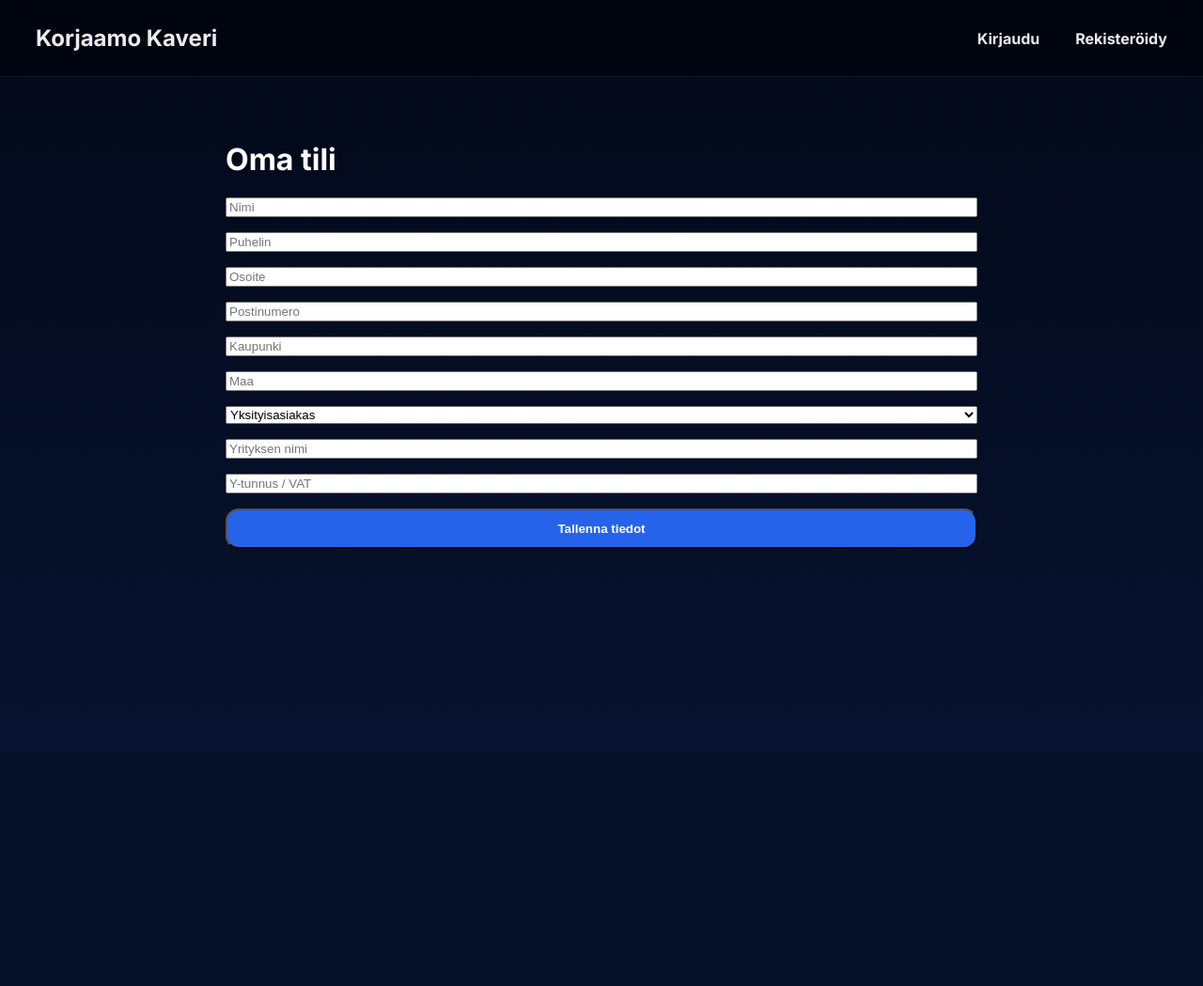
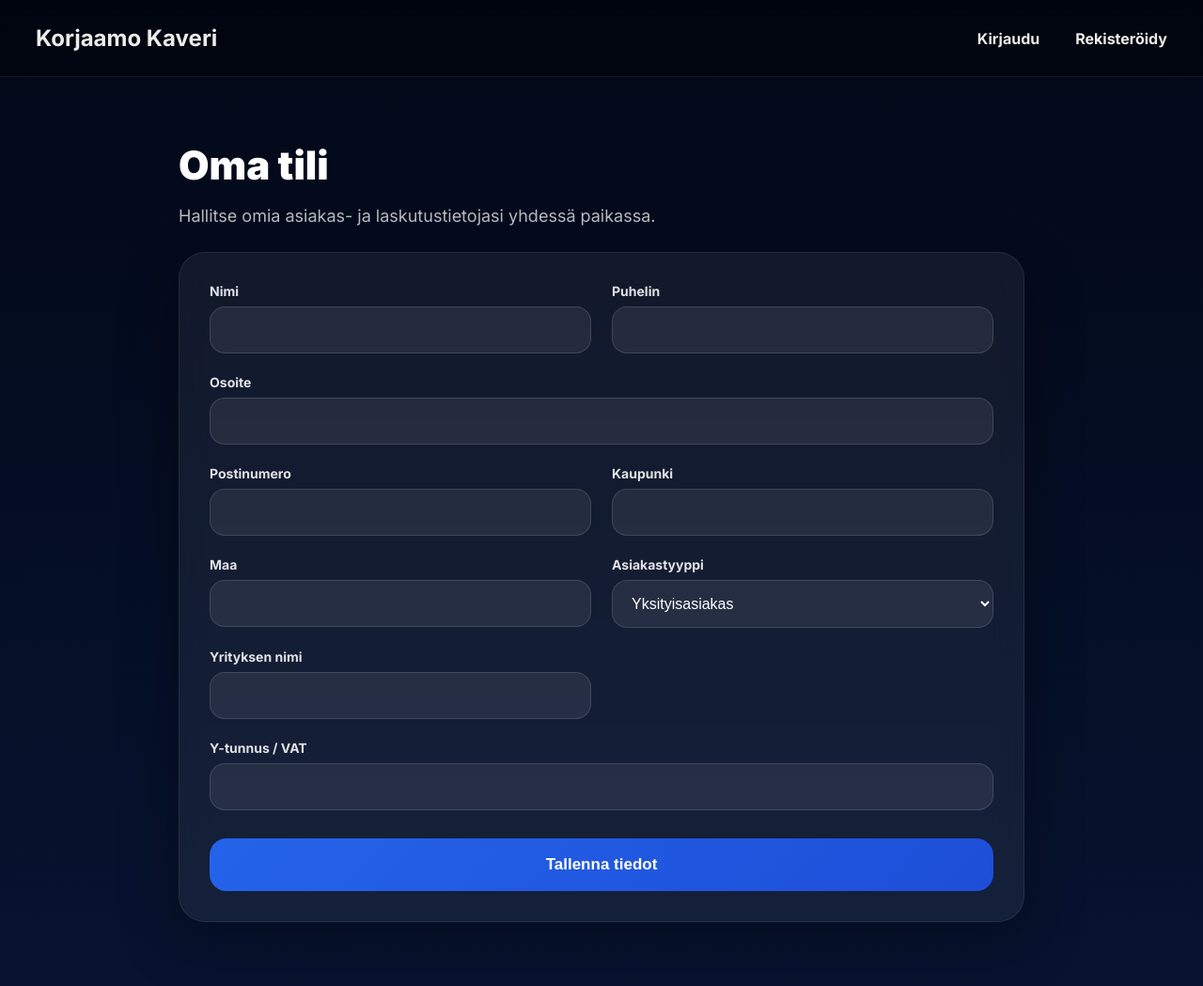
Before and after one commit to korjaamokaveri/korjaamokaveri, a Python web app: template templates/account.html in a window 1280 px wide. Shown: the whole page at 94% size. Before the commit the page ends 584 px from the top, so only its background shows below. Run offline with Jinja, Linux system fonts and the light colour scheme; the template is opened without the code that fills it, so the values that code supplies are empty.

Commit message:
Add custom styles and update account form layout

```diff
--- a/templates/account.html
+++ b/templates/account.html
@@ -2,130 +2,298 @@
 
 {% block title %}Oma tili{% endblock %}
 
+{% block extra_css %}
+<style>
+
+.account-wrap {
+    max-width: 900px;
+    margin: 40px auto;
+}
+
+.account-header {
+    margin-bottom: 28px;
+}
+
+.account-header h1 {
+    font-size: 42px;
+    margin-bottom: 10px;
+    font-weight: 900;
+}
+
+.account-header p {
+    color: rgba(255,255,255,0.72);
+    font-size: 18px;
+}
+
+.account-card {
+    background: rgba(255,255,255,0.06);
+    border: 1px solid rgba(255,255,255,0.08);
+    border-radius: 28px;
+    padding: 32px;
+    backdrop-filter: blur(16px);
+    box-shadow: 0 20px 60px rgba(0,0,0,0.35);
+}
+
+.form-grid {
+    display: grid;
+    grid-template-columns: 1fr 1fr;
+    gap: 22px;
+}
+
+.form-group {
+    display: flex;
+    flex-direction: column;
+}
+
+.form-group.full {
+    grid-column: 1 / -1;
+}
+
+.form-group label {
+    margin-bottom: 8px;
+    font-size: 14px;
+    font-weight: 700;
+    color: rgba(255,255,255,0.88);
+}
+
+.form-input {
+    width: 100%;
+    border: 1px solid rgba(255,255,255,0.12);
+    background: rgba(255,255,255,0.08);
+    color: white;
+    border-radius: 16px;
+    padding: 15px 16px;
+    font-size: 16px;
+    outline: none;
+    transition: 0.2s ease;
+}
+
+.form-input:focus {
+    border-color: #3b82f6;
+    background: rgba(255,255,255,0.12);
+    box-shadow: 0 0 0 4px rgba(59,130,246,0.18);
+}
+
+.form-input::placeholder {
+    color: rgba(255,255,255,0.4);
+}
+
+.save-btn {
+    margin-top: 30px;
+    width: 100%;
+    border: none;
+    border-radius: 18px;
+    padding: 18px;
+    font-size: 17px;
+    font-weight: 800;
+    background: linear-gradient(
+        135deg,
+        #2563eb,
+        #1d4ed8
+    );
+    color: white;
+    cursor: pointer;
+    transition: 0.2s ease;
+}
+
+.save-btn:hover {
+    transform: translateY(-1px);
+    box-shadow: 0 10px 30px rgba(37,99,235,0.35);
+}
+
+.success-box {
+    margin-bottom: 22px;
+    padding: 16px;
+    border-radius: 16px;
+    background: rgba(22,163,74,0.18);
+    border: 1px solid rgba(22,163,74,0.35);
+    color: #86efac;
+    font-weight: 700;
+}
+
+.error-box {
+    margin-bottom: 22px;
+    padding: 16px;
+    border-radius: 16px;
+    background: rgba(220,38,38,0.18);
+    border: 1px solid rgba(220,38,38,0.35);
+    color: #fca5a5;
+    font-weight: 700;
+}
+
+@media (max-width: 760px) {
+
+    .account-wrap {
+        margin: 20px auto;
+    }
+
+    .account-card {
+        padding: 22px;
+        border-radius: 22px;
+    }
+
+    .form-grid {
+        grid-template-columns: 1fr;
+        gap: 18px;
+    }
+
+    .account-header h1 {
+        font-size: 34px;
+    }
+
+    .account-header p {
+        font-size: 16px;
+    }
+}
+
+</style>
+{% endblock %}
+
 {% block content %}
 
-<div class="card" style="max-width:800px; margin:40px auto;">
+<div class="account-wrap">
 
+    <div class="account-header">
         <h1>Oma tili</h1>
+        <p>
+            Hallitse omia asiakas- ja laskutustietojasi yhdessä paikassa.
+        </p>
+    </div>
+
+    <div class="account-card">
 
         {% if success %}
-        <div style="
-            background:#16a34a;
-            color:white;
-            padding:14px;
-            border-radius:12px;
-            margin-bottom:20px;
-        ">
+            <div class="success-box">
                 {{ success }}
             </div>
         {% endif %}
 
         {% if error %}
-        <div style="
-            background:#dc2626;
-            color:white;
-            padding:14px;
-            border-radius:12px;
-            margin-bottom:20px;
-        ">
+            <div class="error-box">
                 {{ error }}
             </div>
         {% endif %}
 
         <form method="POST">
 
-        <div style="display:grid; gap:16px;">
+            <div class="form-grid">
 
+                <div class="form-group">
+                    <label>Nimi</label>
                     <input
                         type="text"
                         name="full_name"
-                placeholder="Nimi"
                         value="{{ current_user.full_name or '' }}"
                         class="form-input"
                     >
+                </div>
 
+                <div class="form-group">
+                    <label>Puhelin</label>
                     <input
                         type="text"
                         name="phone"
-                placeholder="Puhelin"
                         value="{{ current_user.phone or '' }}"
                         class="form-input"
                     >
+                </div>
 
+                <div class="form-group full">
+                    <label>Osoite</label>
                     <input
                         type="text"
                         name="address_line1"
-                placeholder="Osoite"
                         value="{{ current_user.address_line1 or '' }}"
                         class="form-input"
                     >
+                </div>
 
+                <div class="form-group">
+                    <label>Postinumero</label>
                     <input
                         type="text"
                         name="postal_code"
-                placeholder="Postinumero"
                         value="{{ current_user.postal_code or '' }}"
                         class="form-input"
                     >
+                </div>
 
+                <div class="form-group">
+                    <label>Kaupunki</label>
                     <input
                         type="text"
                         name="city"
-                placeholder="Kaupunki"
                         value="{{ current_user.city or '' }}"
                         class="form-input"
                     >
+                </div>
 
+                <div class="form-group">
+                    <label>Maa</label>
                     <input
                         type="text"
                         name="country"
-                placeholder="Maa"
                         value="{{ current_user.country or '' }}"
                         class="form-input"
                     >
+                </div>
+
+                <div class="form-group">
+                    <label>Asiakastyyppi</label>
 
                     <select name="customer_type" class="form-input">
 
                         <option
                             value="private"
-                    {% if current_user.customer_type == "private" %}selected{% endif %}
+                            {% if current_user.customer_type == "private" %}
+                                selected
+                            {% endif %}
                         >
                             Yksityisasiakas
                         </option>
 
                         <option
                             value="company"
-                    {% if current_user.customer_type == "company" %}selected{% endif %}
+                            {% if current_user.customer_type == "company" %}
+                                selected
+                            {% endif %}
                         >
                             Yritys
                         </option>
 
                     </select>
+                </div>
 
+                <div class="form-group">
+                    <label>Yrityksen nimi</label>
                     <input
                         type="text"
                         name="company_name"
-                placeholder="Yrityksen nimi"
                         value="{{ current_user.company_name or '' }}"
                         class="form-input"
                     >
+                </div>
 
+                <div class="form-group full">
+                    <label>Y-tunnus / VAT</label>
                     <input
                         type="text"
                         name="vat_number"
-                placeholder="Y-tunnus / VAT"
                         value="{{ current_user.vat_number or '' }}"
                         class="form-input"
                     >
+                </div>
 
-            <button class="btn" type="submit">
+            </div>
+
+            <button class="save-btn" type="submit">
                 Tallenna tiedot
             </button>
-
-        </div>
 
         </form>
 
     </div>
 
+</div>
+
 {% endblock %}
```
Lines whose indentation alone changed are shown as unchanged.
